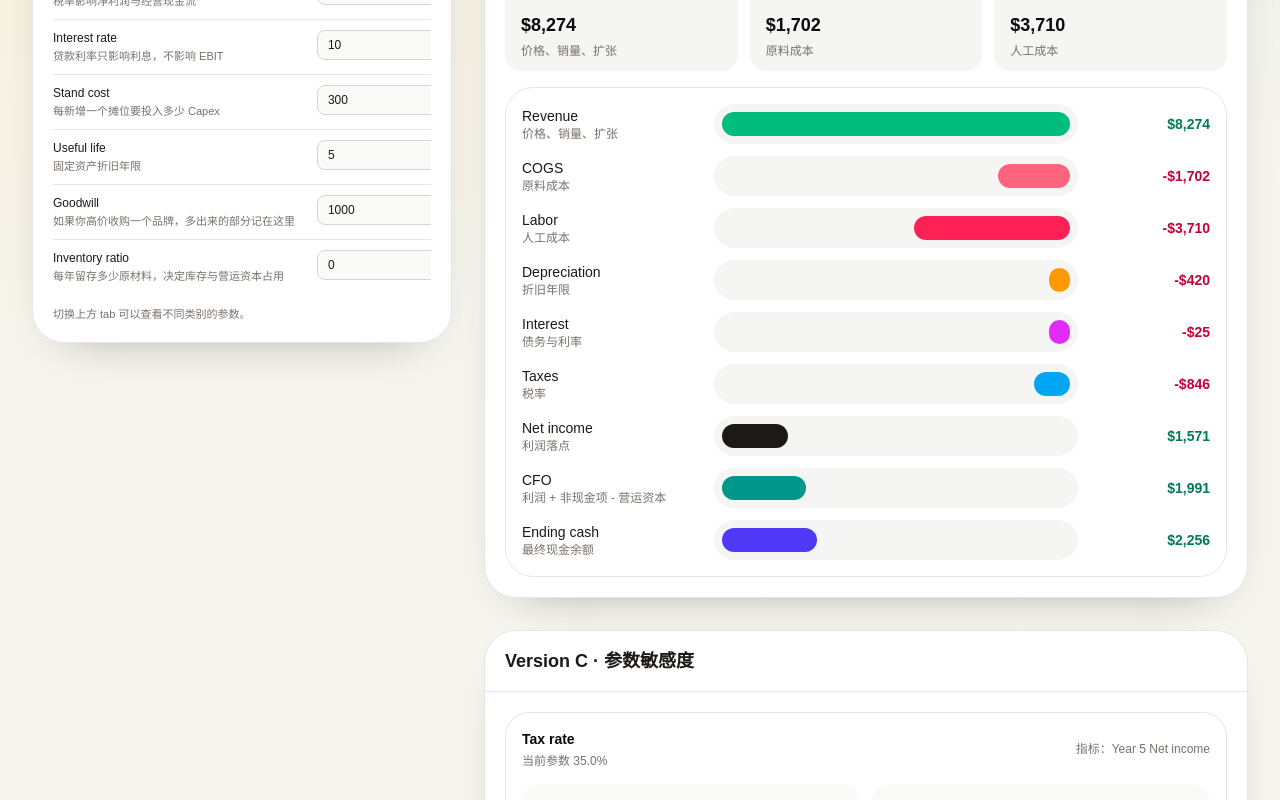
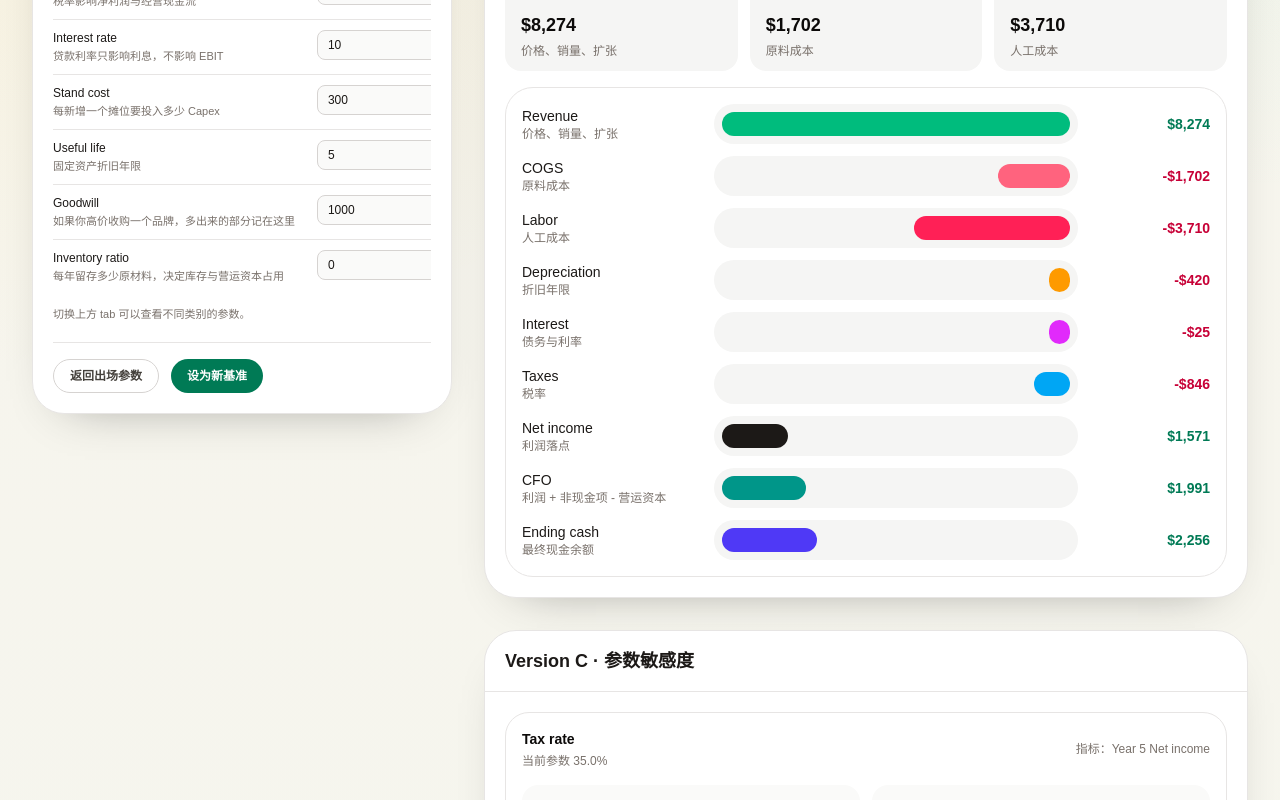
Before and after one commit to Muffinmann/fin-stat-sim, a Next.js app: page / in a window 1280 px wide. Shown: the part 839-1639 px from the top of the page. Built offline with nearby package versions, Linux system fonts and the light colour scheme.

Commit message:
feat: rest & adjust baseline

```diff
--- a/components/report-simulator/ParameterPanel.tsx
+++ b/components/report-simulator/ParameterPanel.tsx
@@ -9,6 +9,8 @@ type Props = {
   setActiveTab: (tab: ParameterTab) => void
   updateValue: (name: keyof Params) => (value: number) => void
   updateArrayValue: (name: ScheduleParamKey) => (yearIndex: number, value: number) => void
+  resetToDefaults: () => void
+  saveAsBaseline: () => void
 }
 
 export default function ParameterPanel({
@@ -17,6 +19,8 @@ export default function ParameterPanel({
   setActiveTab,
   updateValue,
   updateArrayValue,
+  resetToDefaults,
+  saveAsBaseline,
 }: Props) {
   const activeTabMeta = parameterTabs.find((tab) => tab.key === activeTab) ?? parameterTabs[0]
 
@@ -115,6 +119,22 @@ export default function ParameterPanel({
               ? '融资计划按年份录入，方便观察扩张和融资节奏对现金与负债的影响。'
               : '切换上方 tab 可以查看不同类别的参数。'}
           </div>
+          <div className="mt-5 flex flex-wrap gap-3 border-t border-stone-200 pt-4">
+            <button
+              type="button"
+              onClick={resetToDefaults}
+              className="rounded-full border border-stone-300 px-4 py-2 text-xs font-semibold text-stone-700 transition hover:border-stone-400 hover:bg-stone-100"
+            >
+              返回出场参数
+            </button>
+            <button
+              type="button"
+              onClick={saveAsBaseline}
+              className="rounded-full bg-emerald-700 px-4 py-2 text-xs font-semibold text-white transition hover:bg-emerald-800"
+            >
+              设为新基准
+            </button>
+          </div>
         </div>
       </div>
     </aside>
--- a/components/report-simulator/ReportSimulator.tsx
+++ b/components/report-simulator/ReportSimulator.tsx
@@ -21,6 +21,14 @@ import {
 } from './ScenarioViews'
 import { DataCard } from './ui'
 import type { ParameterTab, Params, ScheduleParamKey } from './types'
+
+const cloneParams = (params: Params): Params => ({
+  ...params,
+  annualStandAdds: [...params.annualStandAdds],
+  annualDebtIssued: [...params.annualDebtIssued],
+  annualDebtRepaid: [...params.annualDebtRepaid],
+  annualEquityIssued: [...params.annualEquityIssued],
+})
 
 const buildTableMarkdown = (
   title: string,
@@ -58,7 +66,8 @@ const downloadMarkdown = (filename: string, markdown: string) => {
 }
 
 export default function ReportSimulator() {
-  const [params, setParams] = useState<Params>(defaultParams)
+  const [params, setParams] = useState<Params>(() => cloneParams(defaultParams))
+  const [baselineParams, setBaselineParams] = useState<Params>(() => cloneParams(defaultParams))
   const [activeTab, setActiveTab] = useState<ParameterTab>('foundation')
   const years = buildProjection(params)
 
@@ -78,6 +87,14 @@ export default function ReportSimulator() {
 
   const finalYear = years[years.length - 1]
   const stamp = new Date().toISOString().slice(0, 19).replace(/[:T]/g, '-')
+
+  const resetToDefaults = () => {
+    setParams(cloneParams(defaultParams))
+  }
+
+  const saveAsBaseline = () => {
+    setBaselineParams(cloneParams(params))
+  }
 
   const TableExportButton = ({
     label,
@@ -115,7 +132,7 @@ export default function ReportSimulator() {
             Financial Sandbox
           </p>
           <h1 className="mt-3 text-4xl font-semibold tracking-tight text-stone-950 sm:text-5xl">
-            柠檬茶摊财报模拟器
+            财报模拟器
           </h1>
           <p className="mt-4 max-w-2xl text-sm leading-7 text-stone-600 sm:text-base">
             用同一组经营参数联动利润表、现金流量表和资产负债表。你可以把扩张、提价、融资和成本放在一张画布里看清楚。
@@ -160,11 +177,13 @@ export default function ReportSimulator() {
           setActiveTab={setActiveTab}
           updateValue={updateValue}
           updateArrayValue={updateArrayValue}
+          resetToDefaults={resetToDefaults}
+          saveAsBaseline={saveAsBaseline}
         />
 
         <div className="space-y-8">
           <DataCard title="Version A · 基准 vs 当前">
-            <BaselineComparisonView params={params} />
+            <BaselineComparisonView params={params} baselineParams={baselineParams} />
           </DataCard>
 
           <DataCard title="Version B · 经营到现金桥图">
--- a/components/report-simulator/ScenarioViews.tsx
+++ b/components/report-simulator/ScenarioViews.tsx
@@ -1,4 +1,3 @@
-import { defaultParams } from './config'
 import { formatCurrency, formatPercent, formatPrice } from './format'
 import { buildProjection } from './projection'
 import type { Params, YearEntry } from './types'
@@ -135,8 +134,14 @@ const formatSignedCurrency = (value: number) => `${value >= 0 ? '+' : '-'}${form
 
 const formatSignedPercent = (value: number) => `${value >= 0 ? '+' : ''}${value.toFixed(1)}%`
 
-export function BaselineComparisonView({ params }: { params: Params }) {
-  const baseFinalYear = buildProjection(defaultParams).at(-1)
+export function BaselineComparisonView({
+  params,
+  baselineParams,
+}: {
+  params: Params
+  baselineParams: Params
+}) {
+  const baseFinalYear = buildProjection(baselineParams).at(-1)
   const currentFinalYear = buildProjection(params).at(-1)
 
   if (!baseFinalYear || !currentFinalYear) {
```
